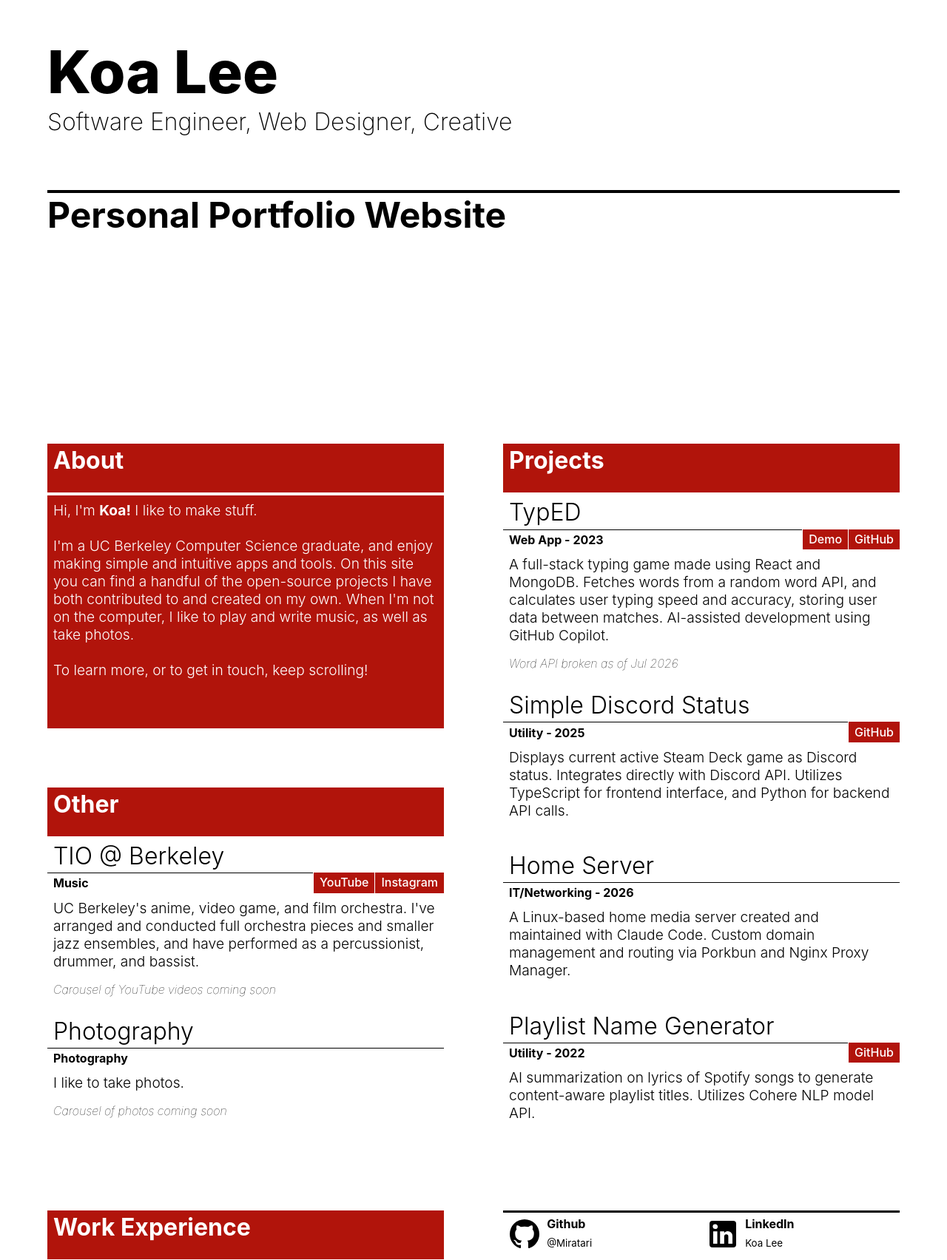
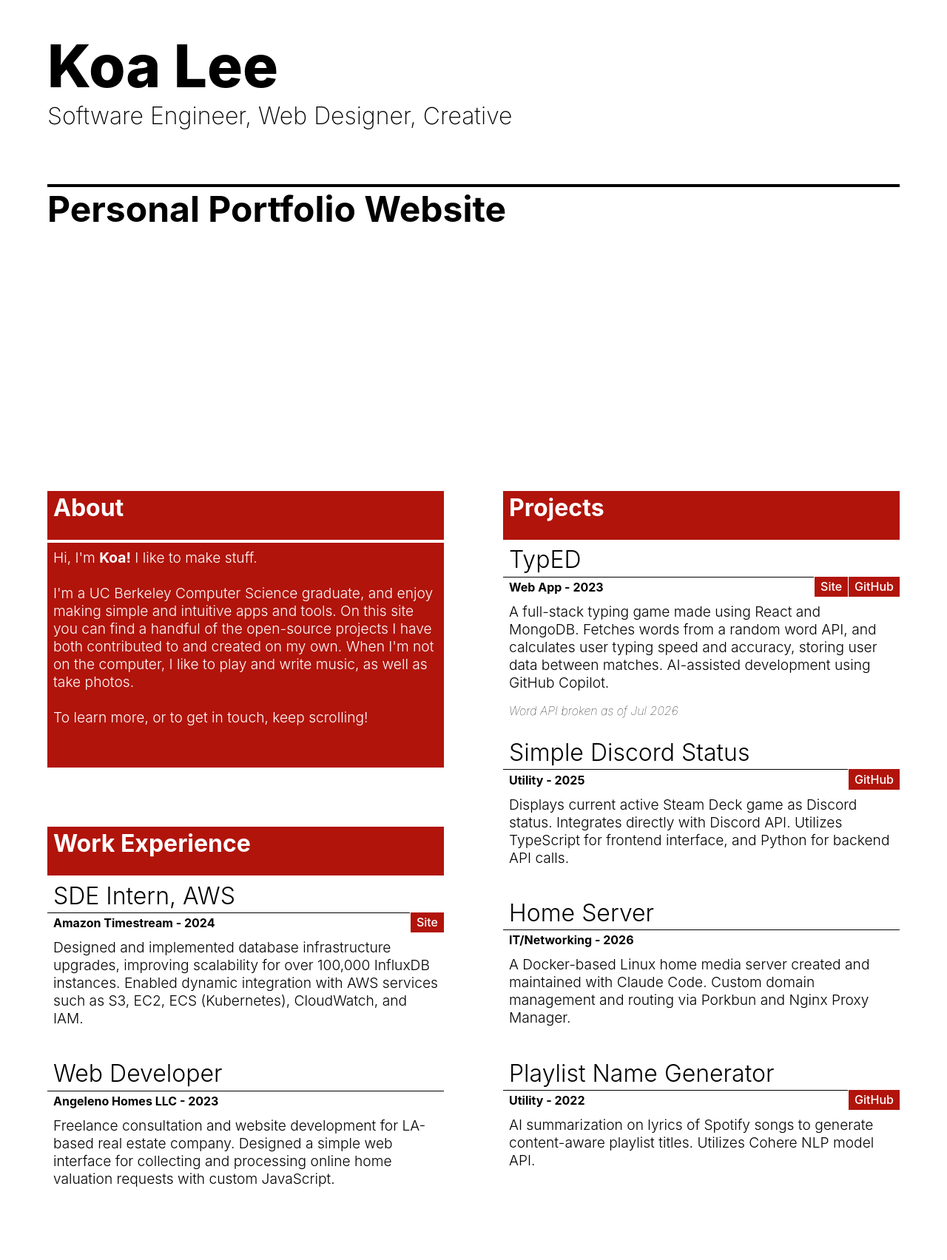
Before and after one commit to Miratari/personal-website, a React (Create React App) app in the folder client/: page / in a window 1280 px wide. Shown: the part 216-1920 px from the top of the page at 74% size. Built offline with nearby package versions, Linux system fonts and the light colour scheme.

Commit message:
added notes sections, commented out photography section

```diff
--- a/client/src/App.css
+++ b/client/src/App.css
@@ -46,6 +46,7 @@ p {
                        "contact"
                        "footer";
   margin: 5vw;
+  margin-top: 0px;
   gap: 5rem;
   max-width: 90rem;
 }
@@ -55,9 +56,9 @@ p {
     grid-auto-rows: auto;
     grid-template-areas: "header header"
                          "about projects"
-                         "other projects"
-                         "other projects"
-                         "work contact"
+                         "work projects"
+                         "work projects"
+                         "other contact"
                          "footer footer";
   }
 }
@@ -94,7 +95,6 @@ section .section-content {
   /* border-width: var(--line-width); */
   border-style: solid;
   border-color: var(--accent-color);
-
 }
 
 
@@ -104,8 +104,8 @@ section .section-content {
 #header {
   border-width: 0px;
   min-height: 30rem;
-  height: calc(100vh - 10vw);
-  height: calc(100svh - 10vw);
+  height: calc(100vh - 0rem);
+  height: calc(100svh - 0rem);
   display: flex;
   flex-direction: column;
   /* position: sticky;
@@ -129,7 +129,7 @@ section .section-content {
   border-top-style: solid;
   font-size: 3rem;
   font-weight: bold;
-  padding-bottom: 1rem;
+  padding-bottom: 2rem;
 }
 
 @media (min-width: 45em) {
--- a/client/src/App.js
+++ b/client/src/App.js
@@ -22,7 +22,7 @@ function Project({ title, type, demo, note, src, desc, yt, ig }) {
     <div className="project">
       <div className="title" style={{gridArea: "title"}}>{title}</div>
       <div className="type" style={{gridArea: "type"}}>{type}</div>
-      <a className="links" style={{gridArea: "demo"}} href={demo}>{demo ? "Demo" : null}</a>
+      <a className="links" style={{gridArea: "demo"}} href={demo}>{demo ? "Site" : null}</a>
       <a className="links" style={{gridArea: "source"}} href={src}>{src ? "GitHub" : null}</a>
       <a className="links" style={{gridArea: "yt"}} href={yt}>{yt ? "YouTube" : null}</a>
       <a className="links" style={{gridArea: "ig"}} href={ig}>{ig ? "Instagram" : null}</a>
@@ -77,7 +77,7 @@ function App() {
           <Project
             title="Home Server"
             type="IT/Networking - 2026"
-            desc="A Linux-based home media server created and maintained with Claude Code. Custom domain management and routing via Porkbun and Nginx Proxy Manager."/>
+            desc="A Docker-based Linux home media server created and maintained with Claude Code. Custom domain management and routing via Porkbun and Nginx Proxy Manager."/>
           <Project
             title="Playlist Name Generator"
             type="Utility - 2022"
@@ -94,11 +94,12 @@ function App() {
           <Project
             title="SDE Intern, AWS"
             type="Amazon Timestream - 2024"
-            desc="Backend database infrastructure, Amazon Timestream"/>
+            demo="https://aws.amazon.com/timestream/"
+            desc="Designed and implemented database infrastructure upgrades, improving scalability for over 100,000 InfluxDB instances. Enabled dynamic integration with AWS services such as S3, EC2, ECS (Kubernetes), CloudWatch, and IAM."/>
           <Project
             title="Web Developer"
             type="Angeleno Homes LLC - 2023"
-            desc="Freelance consultation and website development for LA-based real estate company."/>
+            desc="Freelance consultation and website development for LA-based real estate company. Designed a simple web interface for collecting and processing online home valuation requests with custom JavaScript."/>
         </div>
       </section>
 
@@ -112,13 +113,13 @@ function App() {
             type="Music"
             yt="https://www.youtube.com/@tioatberkeley"
             ig="https://www.instagram.com/tioatberkeley/"
-            desc="UC Berkeley's anime, video game, and film orchestra. I've arranged and conducted full orchestra pieces and smaller jazz ensembles, and have performed as a percussionist, drummer, and bassist."
+            desc="UC Berkeley's anime, video game, and film orchestra. I've arranged and conducted pieces for full orchestra and smaller jazz ensembles, and have performed as a percussionist, drummer, and bassist."
             note="Carousel of YouTube videos coming soon"/>
-          <Project
+          {/* <Project
             title="Photography"
             type="Photography"
-            desc="I like to take photos."
-            note="Carousel of photos coming soon"/>
+            desc="More coming soon."
+            note="Carousel of photos coming soon"/> */}
         </div>
       </section>
 
```
